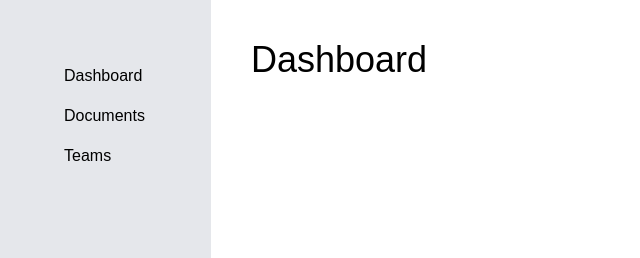
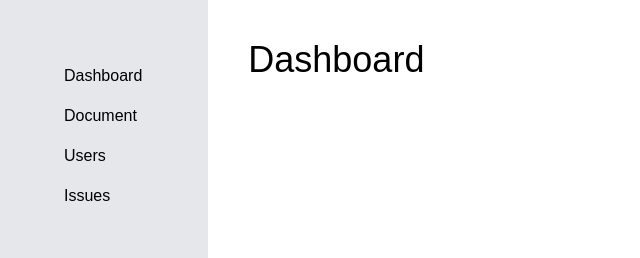
Before and after one commit to kjohnson/flow-panels, a React (Create React App) app: page / in a window 1280 px wide. Shown: the top 258 px of the page, without its empty margins (0-640 px from the left). Built offline with nearby package versions, Linux system fonts and the light colour scheme.

Commit message:
chore: Rename resources.

```diff
--- a/src/App.js
+++ b/src/App.js
@@ -13,16 +13,16 @@ import AccountNavigation from "./components/AccountNavigation"
 
 const resources = [
   {
-    id: 'documents',
-    component: DocumentsPanel
+    id: 'document',
+    component: DocumentPanel
   },
   {
-    id: 'teams',
-    component: TeamsPanel
+    id: 'user',
+    component: UserPanel
   },
   {
-    id: 'issues',
-    component: IssuesPanel
+    id: 'issue',
+    component: IssuePanel
   }
 ]
 
@@ -79,45 +79,45 @@ export default function App() {
   );
 }
 
-function DocumentsPanel() {
+function DocumentPanel() {
   return (
-    <Panel title="DOCUMENTS">
+    <Panel title="DOCUMENT">
       <ul className="list-disc">
         <li>
-          <Hyperlink to="/documents/teams">Teams</Hyperlink>
+          <Hyperlink to="/document/user">User</Hyperlink>
         </li>
         <li>
-          <Hyperlink to="/documents/issues">Issues</Hyperlink>
+          <Hyperlink to="/document/issue">Issue</Hyperlink>
         </li>
       </ul>
     </Panel>
   )
 }
 
-function TeamsPanel() {
+function UserPanel() {
   return (
-    <Panel title="Teams">
+    <Panel title="User">
       <ul className="list-disc">
         <li>
-          <Hyperlink to="/teams/documents">Documents</Hyperlink>
+          <Hyperlink to="/user/document">Document</Hyperlink>
         </li>
         <li>
-          <Hyperlink to="/teams/issues">Issues</Hyperlink>
+          <Hyperlink to="/user/issue">Issue</Hyperlink>
         </li>
       </ul>
     </Panel>
   )
 }
 
-function IssuesPanel() {
+function IssuePanel() {
   return (
-    <Panel title="Issues">
+    <Panel title="Issue">
       <ul className="list-disc">
         <li>
-          <Hyperlink to="/issues/documents">Documents</Hyperlink>
+          <Hyperlink to="/issue/document">Document</Hyperlink>
         </li>
         <li>
-          <Hyperlink to="/issues/teams">Teams</Hyperlink>
+          <Hyperlink to="/issue/user">User</Hyperlink>
         </li>
       </ul>
     </Panel>
--- a/src/components/Navigation.js
+++ b/src/components/Navigation.js
@@ -7,8 +7,9 @@ export default function() {
     return (
         <ul>
             <Item to="/">Dashboard</Item>
-            <Item to="/documents">Documents</Item>
-            <Item to="/teams">Teams</Item>
+            <Item to="/document">Document</Item>
+            <Item to="/user">Users</Item>
+            <Item to="/issue">Issues</Item>
         </ul>
     )
 }
```
